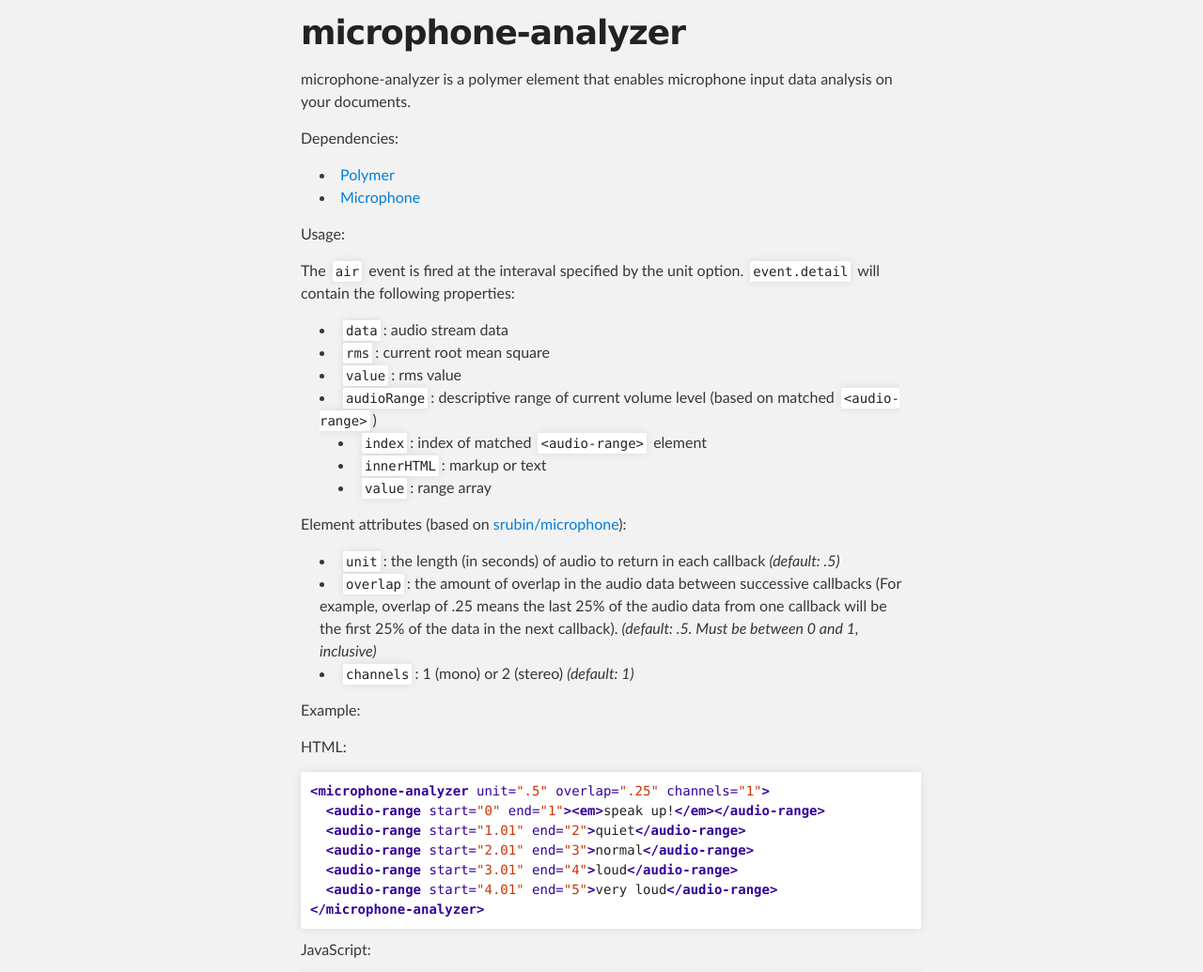
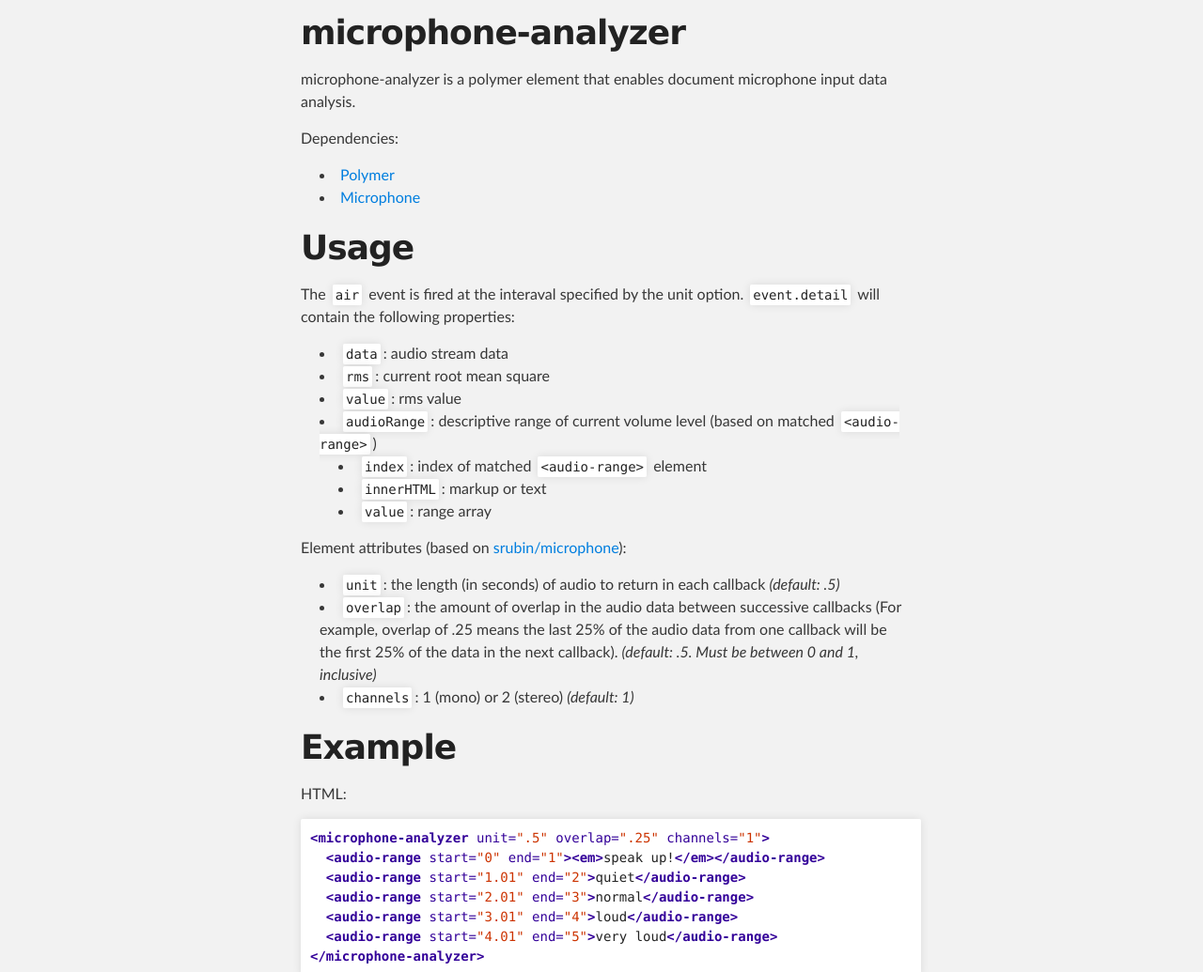
Before and after one commit to ddcast/microphone-analyzer, a plain HTML site: page index.html in a window 1280 px wide. Shown: the part 216-1251 px from the top of the page at 94% size. Drawn offline with Linux system fonts and the light colour scheme.

```diff
--- a/index.html
+++ b/index.html
@@ -34,14 +34,15 @@
         <h1>
 <a name="microphone-analyzer" class="anchor" href="#microphone-analyzer"><span class="octicon octicon-link"></span></a>microphone-analyzer</h1>
 
-<p>microphone-analyzer is a polymer element that enables microphone input data analysis on your documents.</p>
+<p>microphone-analyzer is a polymer element that enables document microphone input data analysis.</p>
 
 <p>Dependencies:</p>
 
 <ul>
 <li><a href="http://www.polymer-project.org/">Polymer</a></li>
 <li><a href="https://github.com/srubin/microphone/">Microphone</a></li>
-</ul><p>Usage:</p>
+</ul><h1>
+<a name="usage" class="anchor" href="#usage"><span class="octicon octicon-link"></span></a>Usage</h1>
 
 <p>The <code>air</code> event is fired at the interaval specified by the unit option. <code>event.detail</code> will contain the following properties:</p>
 
@@ -76,7 +77,8 @@
 <li>
 <code>channels</code>: 1 (mono) or 2 (stereo) <em>(default: 1)</em>
 </li>
-</ul><p>Example:</p>
+</ul><h1>
+<a name="example" class="anchor" href="#example"><span class="octicon octicon-link"></span></a>Example</h1>
 
 <p>HTML:</p>
 
```
Also changed, not shown: params.json (+1 -1 lines).
